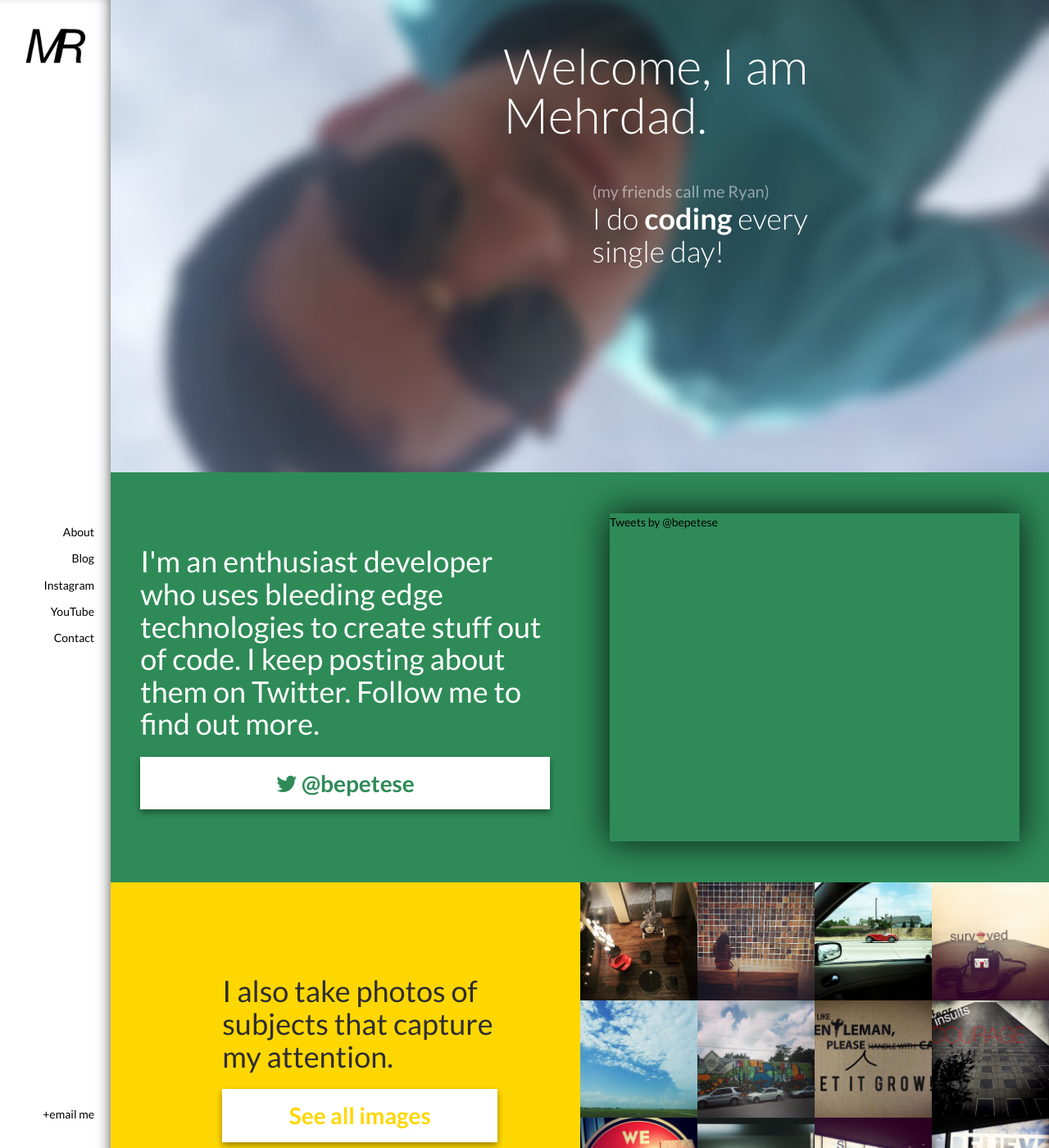
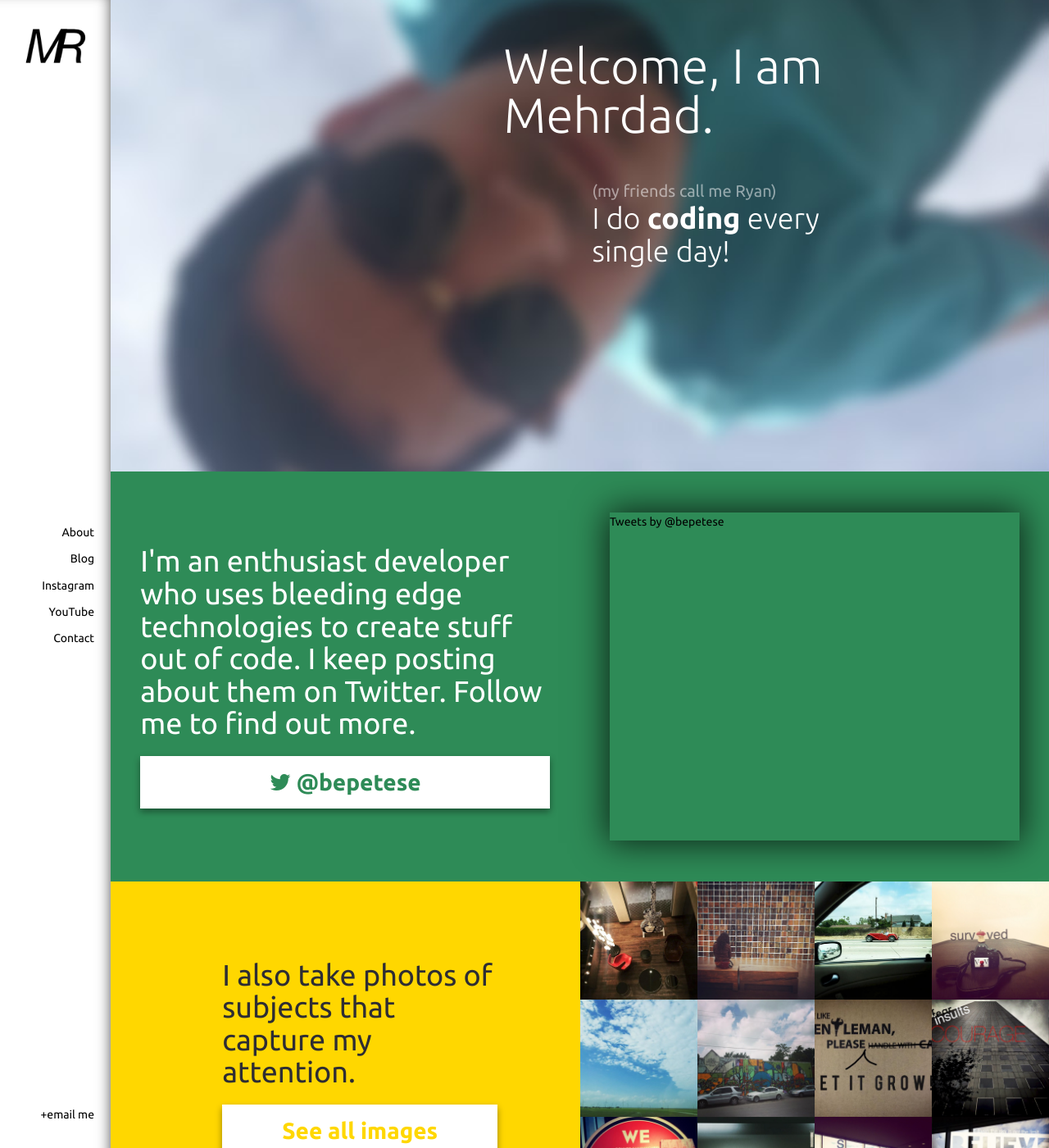
Before and after one commit to mehrdadrafiee/mehrdadrafiee.github.io, a Jekyll site: the page built from index.html, in a window 1280 px wide and 1400 px high. Shown: the whole window at 82% size. Built offline with Jekyll 4.4.1, drawn with Linux system fonts in a browser that asks for light colours; nearby versions of some CDN libraries; Markdown is read by kramdown in place of the engine named in the settings; comment, search, counter and statistics services are not loaded; some of the changed text lies outside the part shown.

Commit message:
changed font family to Ubuntu

```diff
--- a/_includes/section-youtube.html
+++ b/_includes/section-youtube.html
@@ -1 +1 @@
-<section id="youtube" class="youtube"><div class="flex flex--space-around"><div class="col-1"><div class="video-strip"></div><div class="flex-video"><iframe src="//giphy.com/embed/OVlFjmEDhx9rG" frameBorder="0" allowFullScreen></iframe></div></div><div class="col-1 order-first"><p class="home-lead">I will upload some stuff to YouTube later on</p><a href="#" class="home-cta">Coming soon...</a></div></div></section>
+<section id="youtube" class="youtube"><div class="flex flex--space-around"><div class="col-1"><div class="video-strip"></div><div class="flex-video"><iframe src="//giphy.com/embed/OVlFjmEDhx9rG" frameBorder="0" allowFullScreen></iframe></div></div><div class="col-1 order-first"><p class="home-lead">I will upload some web development tutorials to YouTube later on</p><a href="#" class="home-cta">Coming soon...</a></div></div></section>
--- a/_jadefiles/section-youtube.jade
+++ b/_jadefiles/section-youtube.jade
@@ -5,5 +5,5 @@ section.youtube#youtube
 			.flex-video <iframe src="//giphy.com/embed/OVlFjmEDhx9rG" frameBorder="0" allowFullScreen></iframe>
 
 		.col-1.order-first
-			p.home-lead I will upload some stuff to YouTube later on
+			p.home-lead I will upload some web development tutorials to YouTube later on
 			a(href="#").home-cta Coming soon...
--- a/assets/css/1-base/_base.sass
+++ b/assets/css/1-base/_base.sass
@@ -1,6 +1,6 @@
 //	Typography
 
-@import url(https://fonts.googleapis.com/css?family=Lato:400,700,300)
+@import url(https://fonts.googleapis.com/css?family=Ubuntu:400,700,300)
 
 .gigantic, .huge, .large, .bigger, .big,
 h1, h2, h3, h4, h5, h6
@@ -87,7 +87,7 @@ body
 html,
 body
   min-height: 100vh
-  font-family: 'Lato', sans-serif
+  font-family: 'Ubuntu', sans-serif
 
 body
   background: $bg-color
--- a/assets/css/main.css
+++ b/assets/css/main.css
@@ -4,7 +4,7 @@
  * 2. Prevent iOS text size adjust after orientation change, without disabling
  *    user zoom.
  */
-@import url(https://fonts.googleapis.com/css?family=Lato:400,700,300);
+@import url(https://fonts.googleapis.com/css?family=Ubuntu:400,700,300);
 html {
   font-family: sans-serif;
   /* 1 */
@@ -433,7 +433,7 @@ body {
 html,
 body {
   min-height: 100vh;
-  font-family: 'Lato', sans-serif; }
+  font-family: 'Ubuntu', sans-serif; }
 
 body {
   background: WHITESMOKE;
```
Also changed, not shown: 2 other files.
